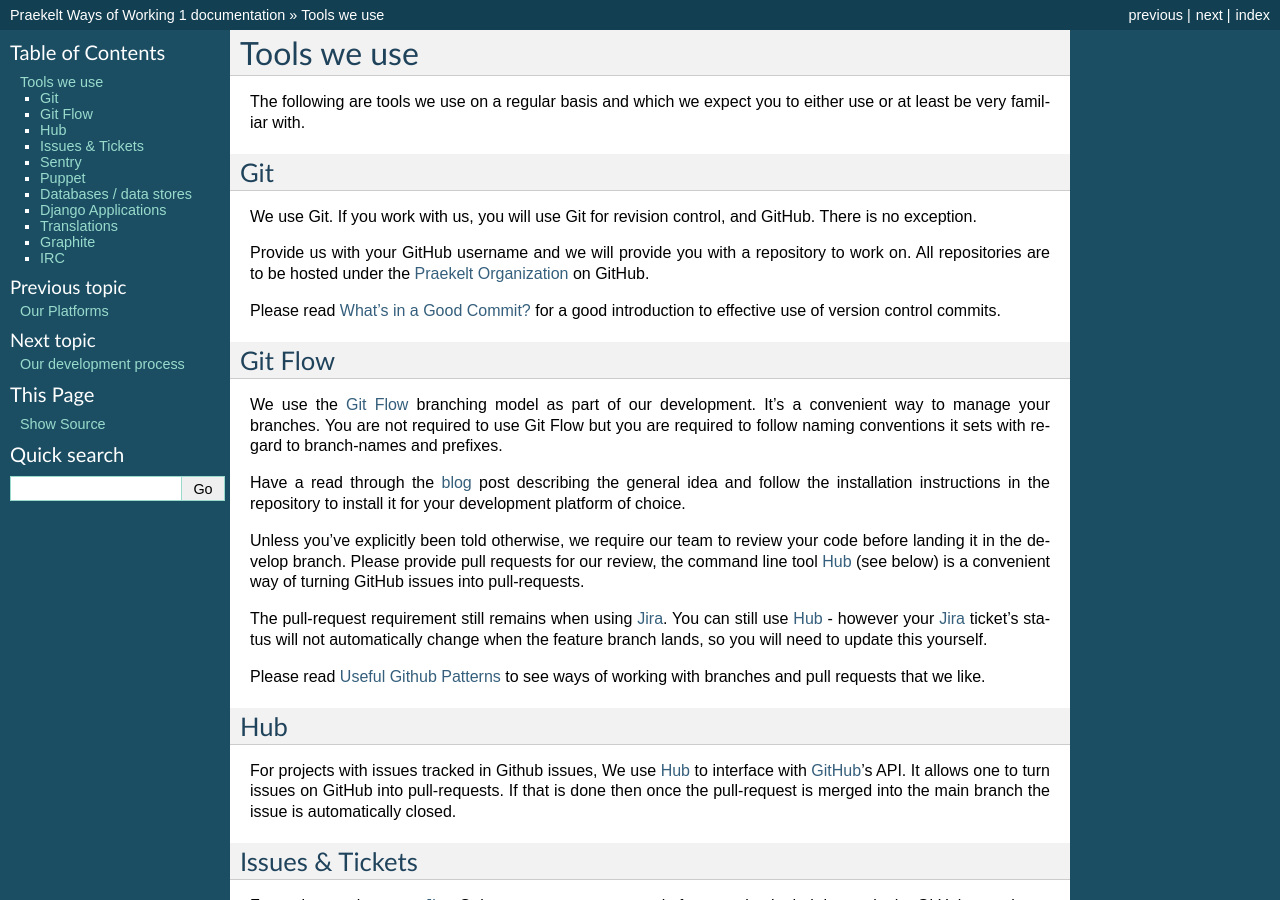
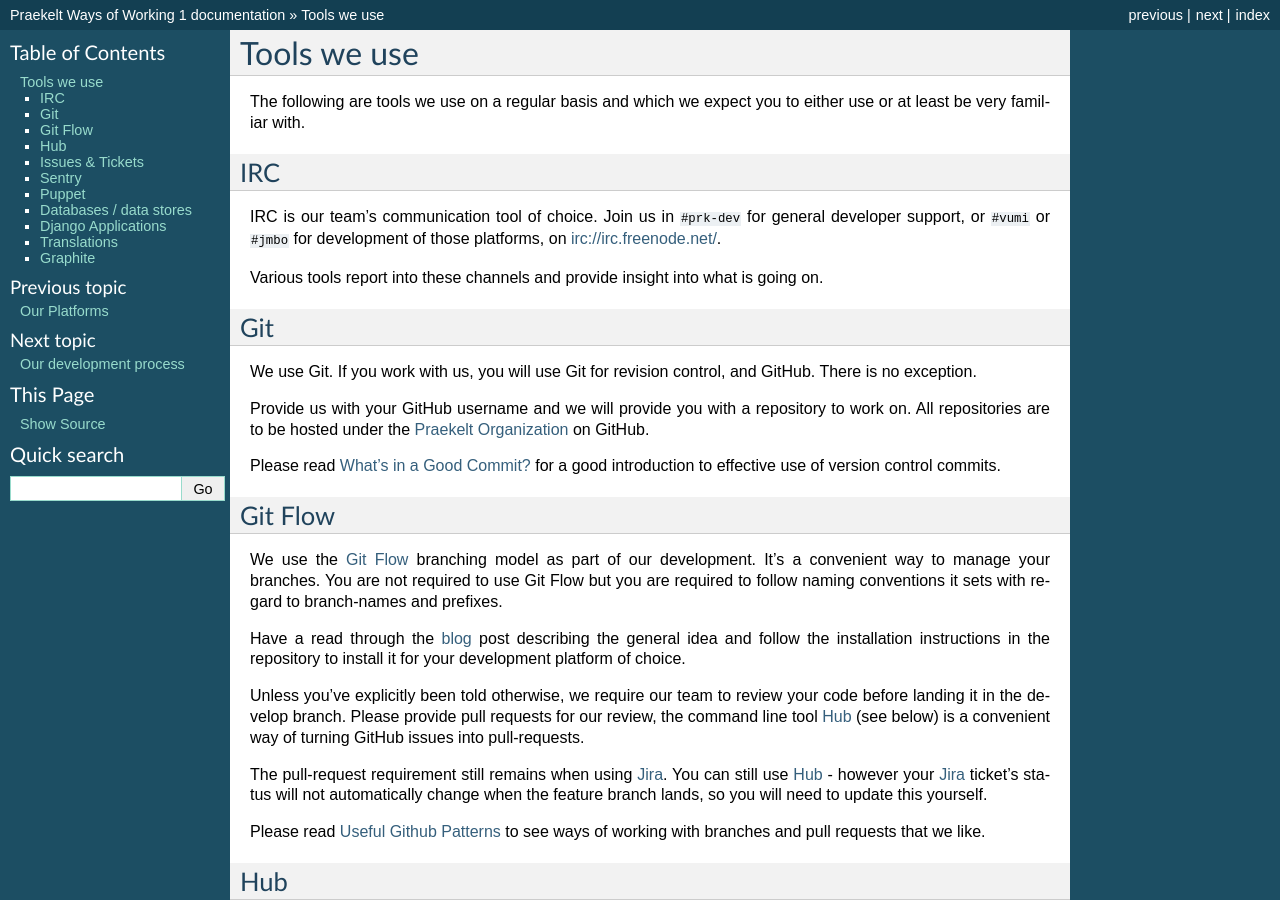
Before and after one commit to praekeltfoundation/ways-of-working, a Sphinx documentation site: the page built from docs/tools.rst, in a window 1280 px wide and 900 px high. Built offline with Sphinx 7.4.7, drawn with Linux system fonts in a browser that asks for light colours; some of the changed text lies outside the part shown.

Commit message:
Emphasise IRC by moving to top (fixes #23)

```diff
--- a/docs/tools.rst
+++ b/docs/tools.rst
@@ -4,6 +4,15 @@
 The following are tools we use on a regular basis and which we expect
 you to either use or at least be very familiar with.
 
+IRC
+---
+
+IRC is our team's communication tool of choice. Join us in ``#prk-dev`` for general
+developer support, or ``#vumi`` or ``#jmbo`` for development of those platforms,
+on irc://irc.freenode.net/.
+
+Various tools report into these channels and provide insight into what is
+going on.
 
 Git
 ---
```
Also changed, not shown: other parts of docs/tools.rst (+0 -10 lines).
